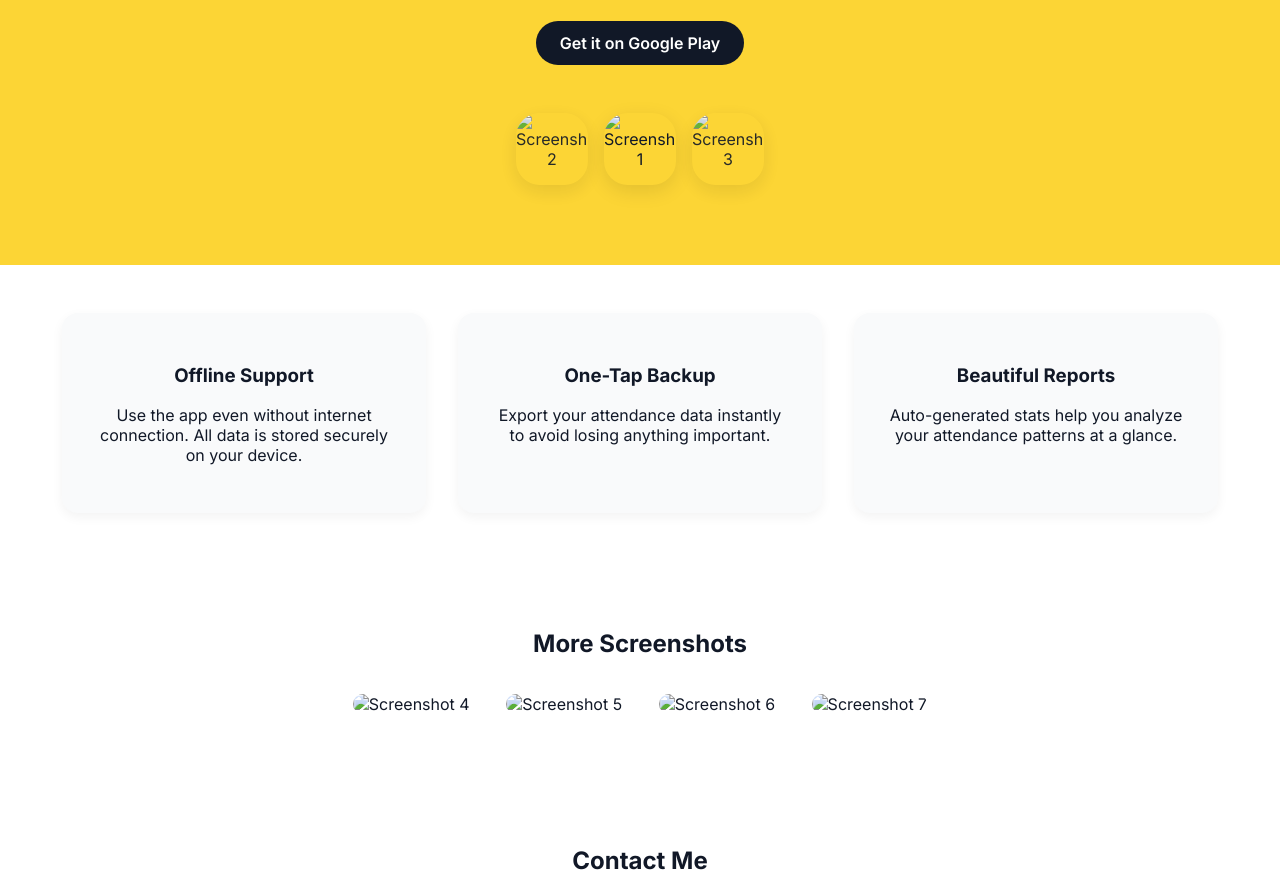
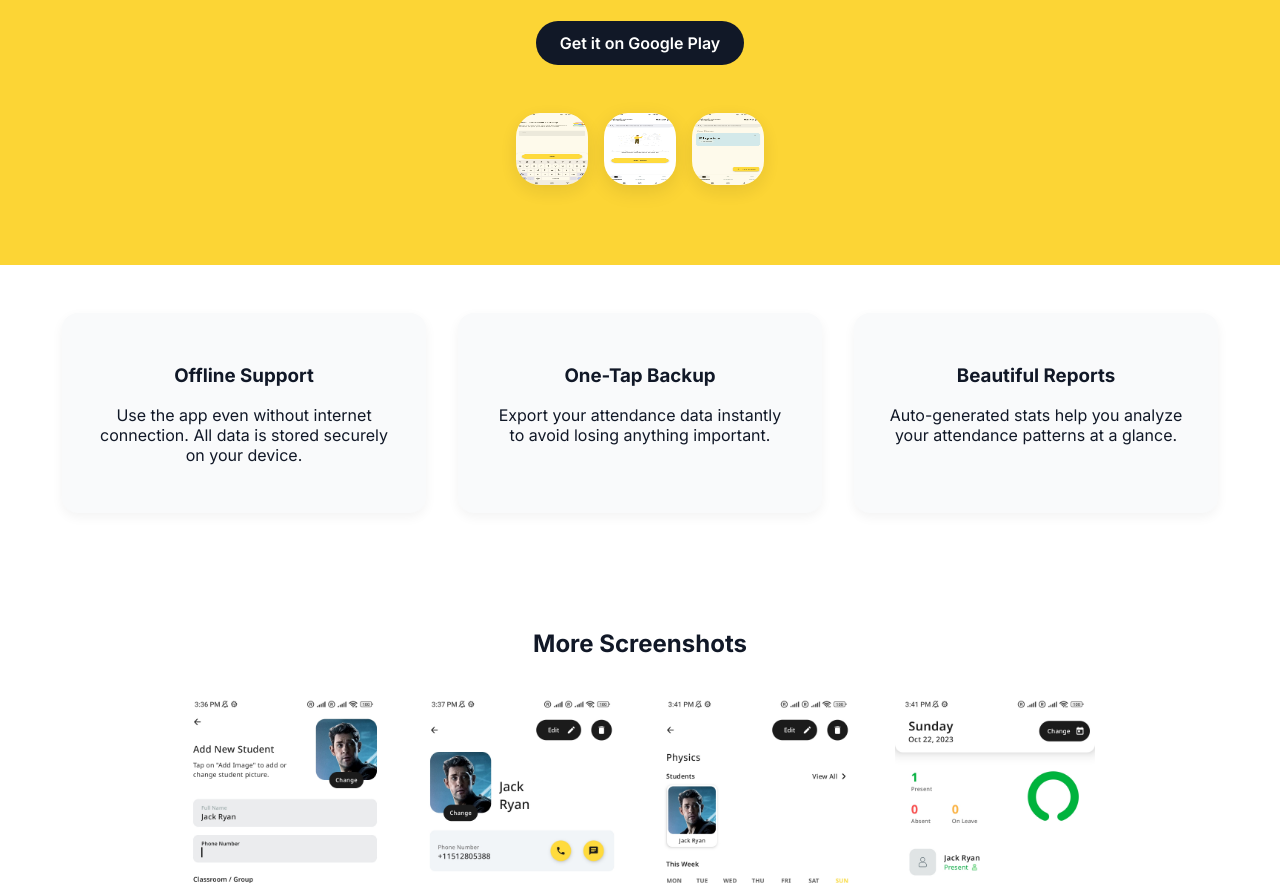
Before and after one commit to pingothedoer/mark-attendance-landing, a plain HTML site: page index.html in a window 1280 px wide. Shown: the part 281-1164 px from the top of the page. Drawn offline with Linux system fonts and the light colour scheme.

Commit message:
Update index.html

```diff
--- a/index.html
+++ b/index.html
@@ -142,9 +142,9 @@
     <a href="https://play.google.com/store/apps/details?id=pro.manager.attendance" target="_blank" class="cta">Get it on Google Play</a>
 
     <div class="screenshot-stack">
-      <img src="sc-2.jpeg" class="side-screenshot" alt="Screenshot 2" />
-      <img src="sc-1.jpeg" class="main-screenshot" alt="Screenshot 1" />
-      <img src="sc-3.jpeg" class="side-screenshot" alt="Screenshot 3" />
+      <img src="sc-2.jpg" class="side-screenshot" alt="Screenshot 2" />
+      <img src="sc-1.jpg" class="main-screenshot" alt="Screenshot 1" />
+      <img src="sc-3.jpg" class="side-screenshot" alt="Screenshot 3" />
     </div>
   </section>
 
@@ -165,10 +165,10 @@
 
   <section class="screenshots">
     <h2>More Screenshots</h2>
-    <img src="sc-4.jpeg" alt="Screenshot 4" />
-    <img src="sc-5.jpeg" alt="Screenshot 5" />
-    <img src="sc-6.jpeg" alt="Screenshot 6" />
-    <img src="sc-7.jpeg" alt="Screenshot 7" />
+    <img src="sc-4.jpg" alt="Screenshot 4" />
+    <img src="sc-5.jpg" alt="Screenshot 5" />
+    <img src="sc-6.jpg" alt="Screenshot 6" />
+    <img src="sc-7.jpg" alt="Screenshot 7" />
   </section>
 
   <section class="contact">
```
